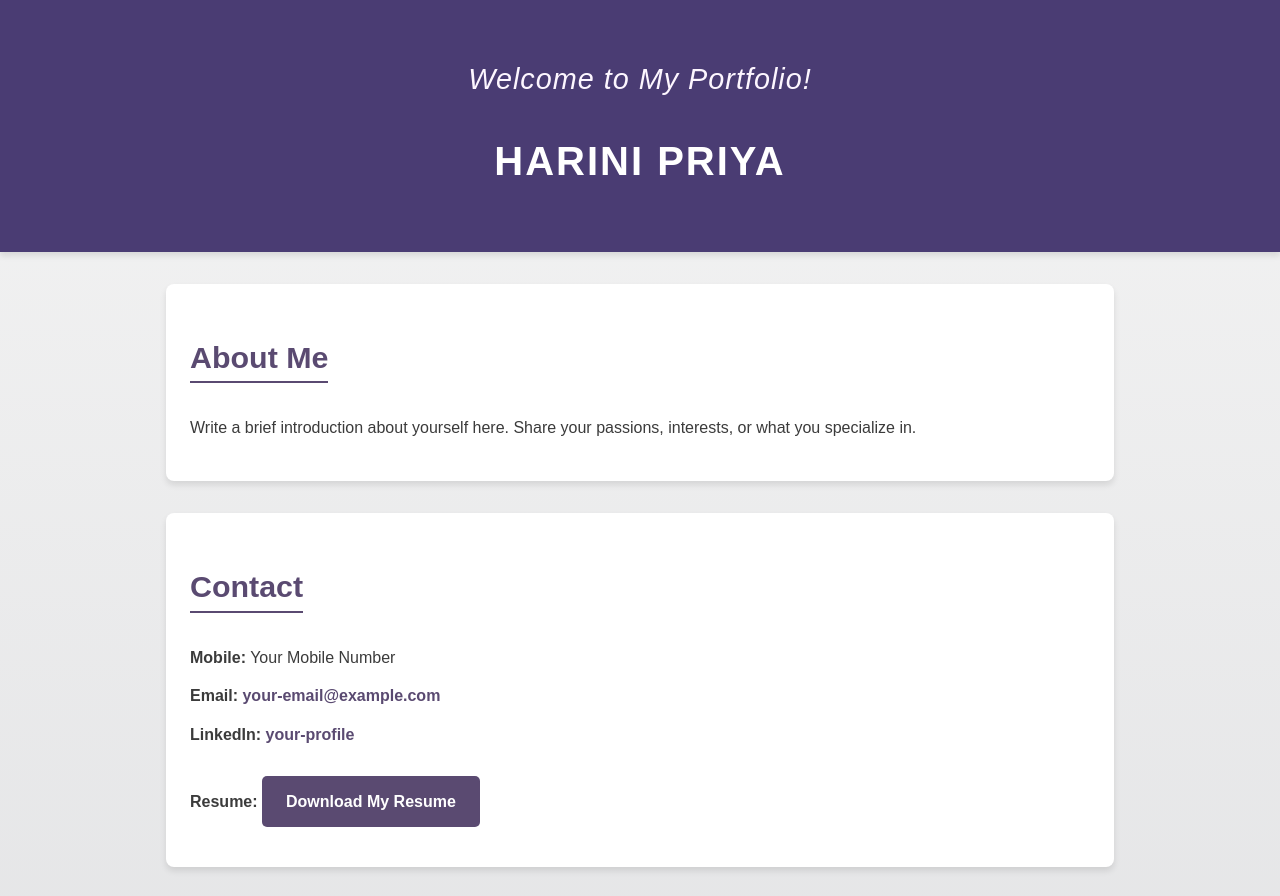
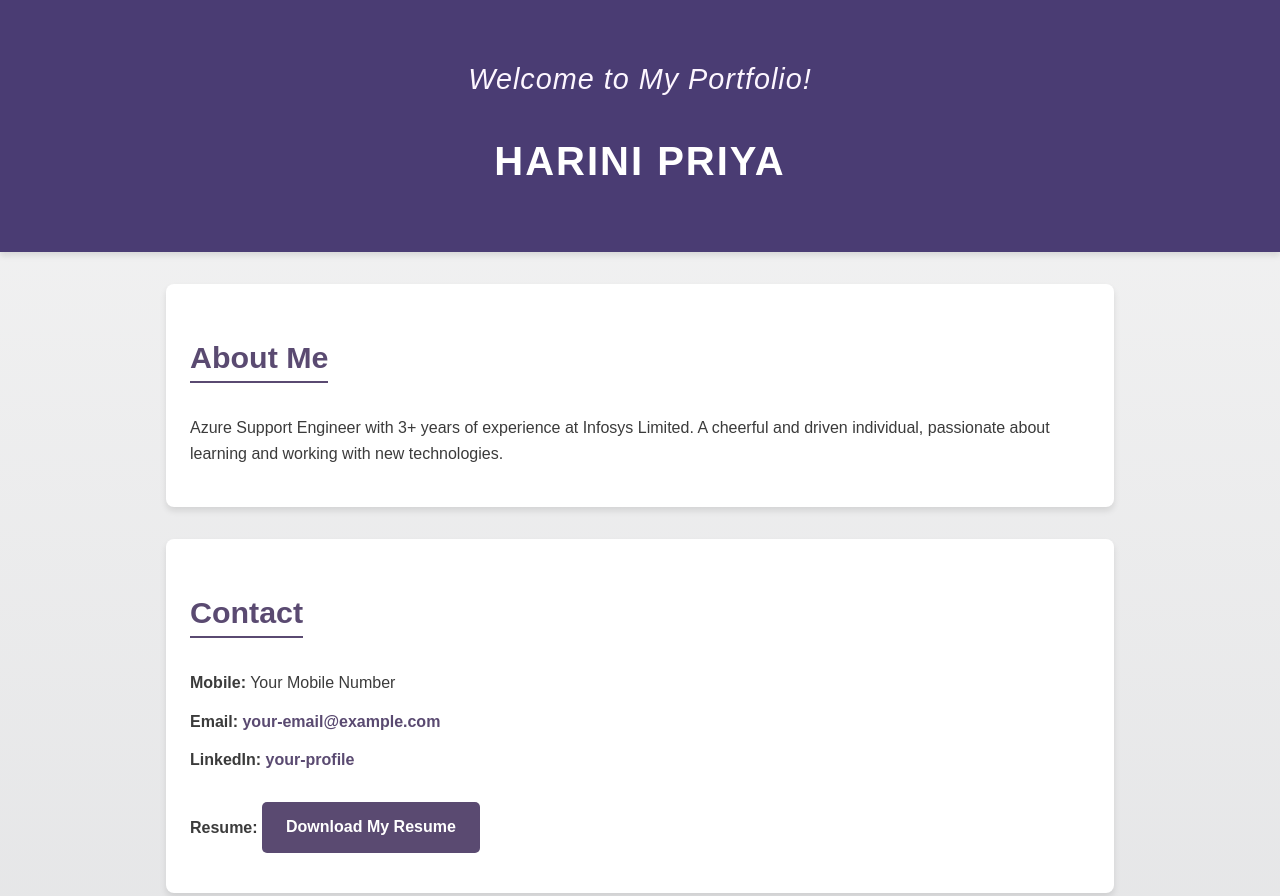
Before and after one commit to harini-priya0401/portfolio, a plain HTML site: page index.html in a window 1280 px wide. Shown: the top 896 px of the page. Drawn offline with Linux system fonts and the light colour scheme.

Commit message:
testing purpose

```diff
--- a/index.html
+++ b/index.html
@@ -15,7 +15,7 @@
     <section id="about">
         <h2>About Me</h2>
         <p>
-            Write a brief introduction about yourself here. Share your passions, interests, or what you specialize in.
+            Azure Support Engineer with 3+ years of experience at Infosys Limited. A cheerful and driven individual, passionate about learning and working with new technologies.
         </p>
     </section>
 
```
